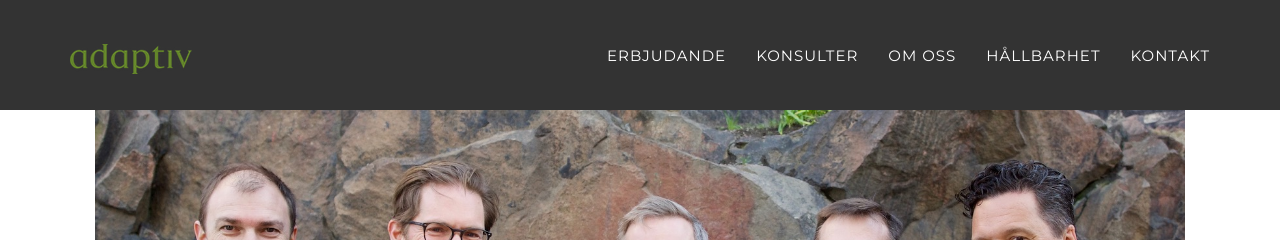
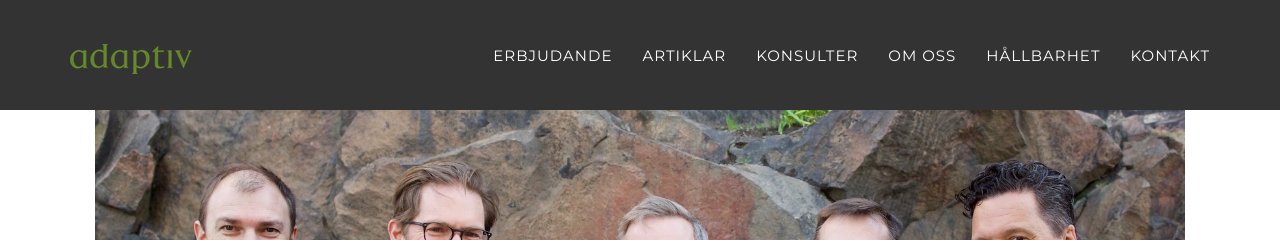
Before and after one commit to adaptiv/adaptiv_agency, a Jekyll site: the page built from index.html, in a window 1280 px wide. Shown: the top 240 px of the page. Built offline with Jekyll 4.4.1, drawn with Linux system fonts in a browser that asks for light colours; some web fonts are replaced.

Commit message:
Added link to posts. Fixed logo link.

```diff
--- a/_includes/header.html
+++ b/_includes/header.html
@@ -9,7 +9,7 @@
         <span class="icon-bar"></span>
         <span class="icon-bar"></span>
       </button>
-      <a class="navbar-brand page-scroll" href="#page-top"><img src="{{ site.baseurl }}/img/adaptiv_small.png" /></a>
+      <a class="navbar-brand page-scroll" href="/index.html#page-top"><img src="{{ site.baseurl }}/img/adaptiv_small.png" /></a>
     </div>
 
     <!-- Collect the nav links, forms, and other content for toggling -->
@@ -20,6 +20,9 @@
         </li>
         <li>
           <a class="page-scroll" href="/#services">Erbjudande</a>
+        </li>
+        <li>
+          <a class="page-scroll" href="{% link posts.html %}">Artiklar</a>
         </li>
         <li>
           <a class="page-scroll" href="/#team">Konsulter</a>
```
